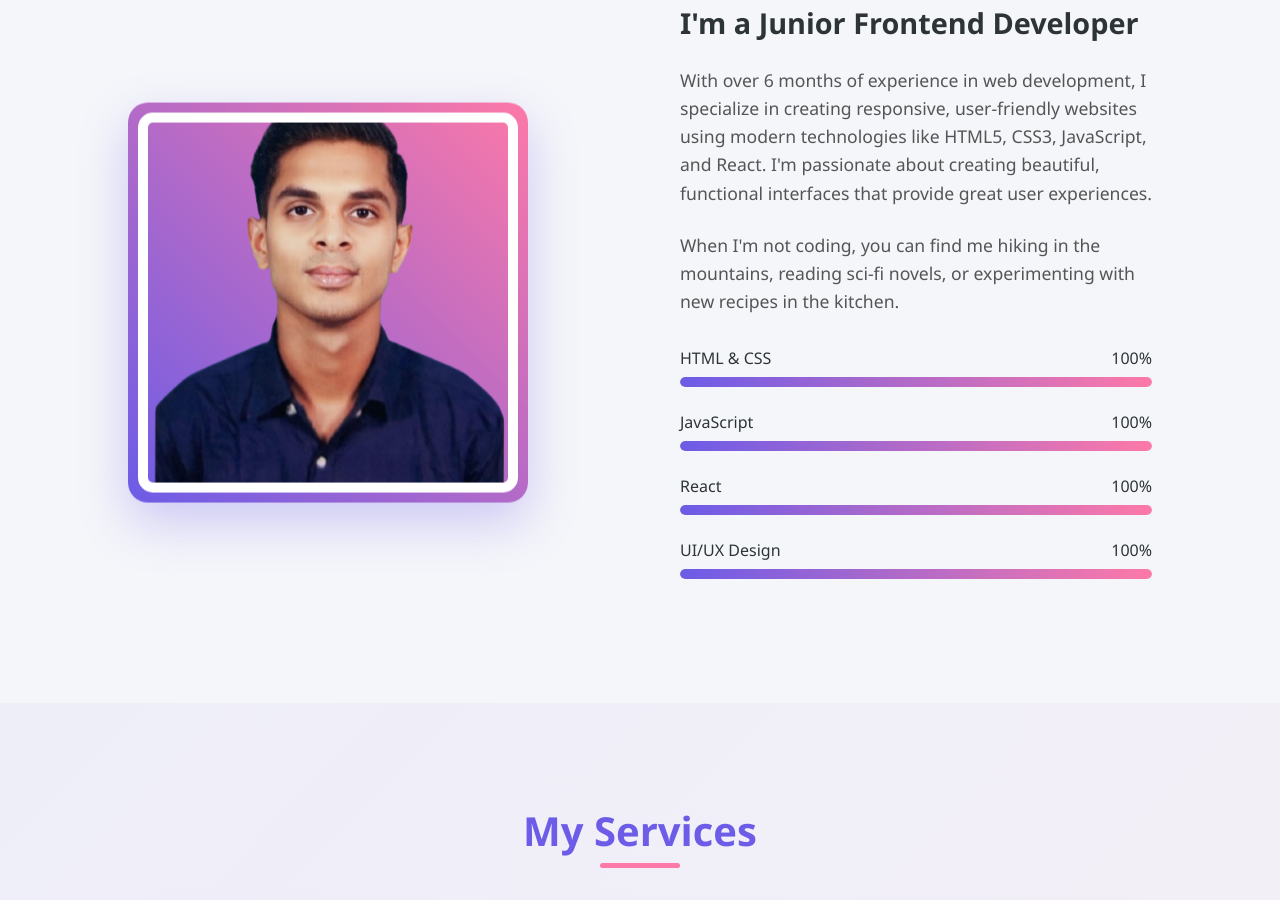
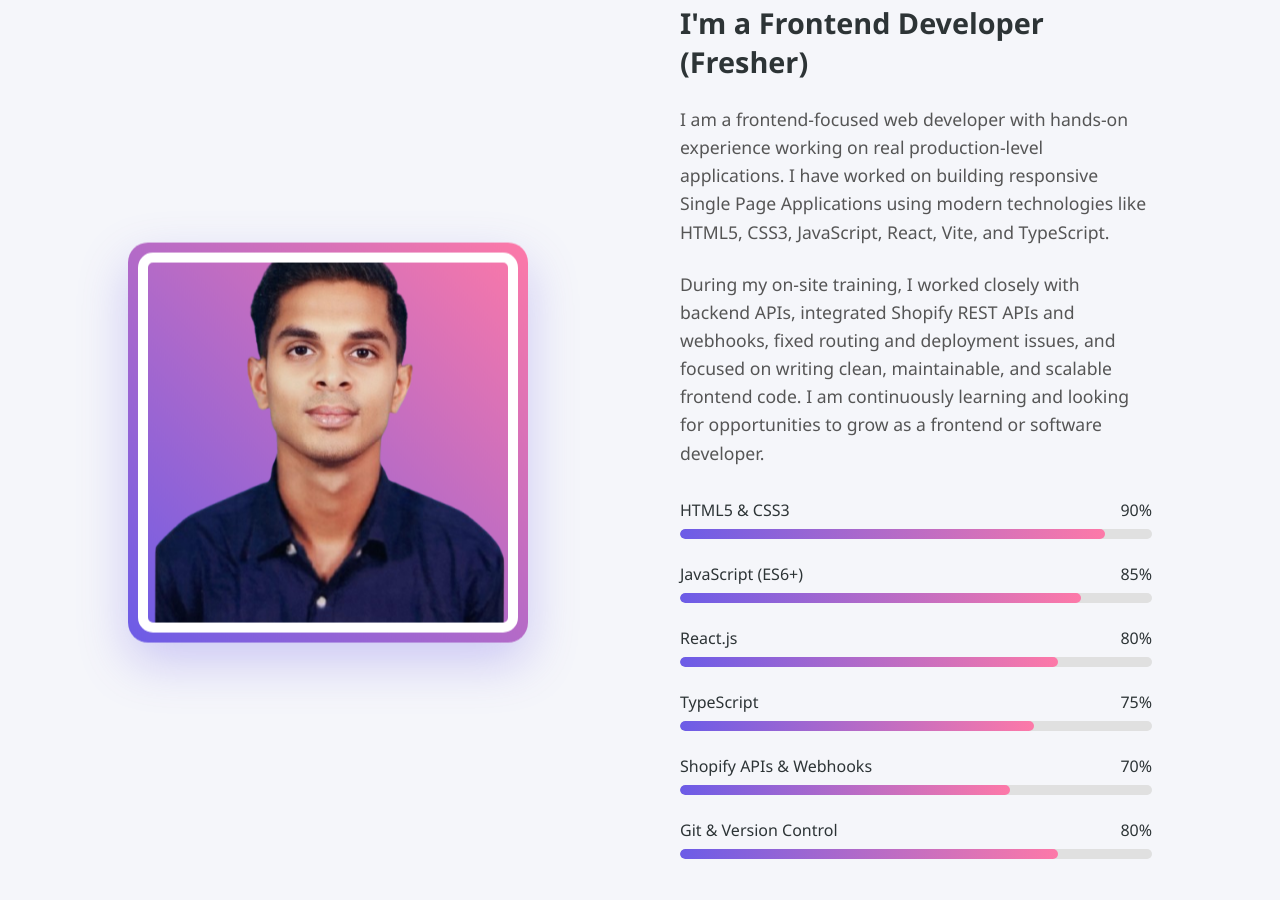
Before and after one commit to harshit-1318/Portfolio, a plain HTML site: page index.html in a window 1280 px wide. Shown: the part 1000-1900 px from the top of the page. Drawn offline with nearby package versions, Linux system fonts and the light colour scheme.

Commit message:
Update index.html

```diff
--- a/index.html
+++ b/index.html
@@ -1079,53 +1079,85 @@
         <div class="img-box">
           <img src="h.png" alt="About Image">
         </div>
-      </div>
-      <div class="about-text">
-        <h3>I'm a Junior Frontend Developer</h3>
-        <p>With over 6 months of experience in web development, I specialize in creating responsive, user-friendly
-          websites using modern technologies like HTML5, CSS3, JavaScript, and React. I'm passionate about creating
-          beautiful, functional interfaces that provide great user experiences.</p>
-        <p>When I'm not coding, you can find me hiking in the mountains, reading sci-fi novels, or experimenting with
-          new recipes in the kitchen.</p>
+      </div><div class="about-text">
+  <h3>I'm a Frontend Developer (Fresher)</h3>
+
+  <p>
+    I am a frontend-focused web developer with hands-on experience working on real production-level
+    applications. I have worked on building responsive Single Page Applications using modern
+    technologies like HTML5, CSS3, JavaScript, React, Vite, and TypeScript.
+  </p>
+
+  <p>
+    During my on-site training, I worked closely with backend APIs, integrated Shopify REST APIs and
+    webhooks, fixed routing and deployment issues, and focused on writing clean, maintainable, and
+    scalable frontend code. I am continuously learning and looking for opportunities to grow as a
+    frontend or software developer.
+  </p>
+
   <div class="skills">
     <div class="skill-item">
       <div class="skill-info">
-              <span>HTML & CSS</span>
-              <span>100%</span>
+        <span>HTML5 & CSS3</span>
+        <span>90%</span>
       </div>
       <div class="skill-bar">
-              <div class="skill-progress" data-width="100"></div>
+        <div class="skill-progress" data-width="90"></div>
       </div>
     </div>
+
     <div class="skill-item">
       <div class="skill-info">
-              <span>JavaScript</span>
-              <span>100%</span>
+        <span>JavaScript (ES6+)</span>
+        <span>85%</span>
       </div>
       <div class="skill-bar">
-              <div class="skill-progress" data-width="100"></div>
+        <div class="skill-progress" data-width="85"></div>
       </div>
     </div>
+
     <div class="skill-item">
       <div class="skill-info">
-              <span>React</span>
-              <span>100%</span>
+        <span>React.js</span>
+        <span>80%</span>
       </div>
       <div class="skill-bar">
-              <div class="skill-progress" data-width="100"></div>
+        <div class="skill-progress" data-width="80"></div>
       </div>
     </div>
+
     <div class="skill-item">
       <div class="skill-info">
-              <span>UI/UX Design</span>
-              <span>100%</span>
+        <span>TypeScript</span>
+        <span>75%</span>
       </div>
       <div class="skill-bar">
-              <div class="skill-progress" data-width="100"></div>
+        <div class="skill-progress" data-width="75"></div>
+      </div>
+    </div>
+
+    <div class="skill-item">
+      <div class="skill-info">
+        <span>Shopify APIs & Webhooks</span>
+        <span>70%</span>
+      </div>
+      <div class="skill-bar">
+        <div class="skill-progress" data-width="70"></div>
+      </div>
+    </div>
+
+    <div class="skill-item">
+      <div class="skill-info">
+        <span>Git & Version Control</span>
+        <span>80%</span>
+      </div>
+      <div class="skill-bar">
+        <div class="skill-progress" data-width="80"></div>
       </div>
     </div>
   </div>
 </div>
+
     </div>
   </section>
 
```
Lines whose indentation alone changed are shown as unchanged.
